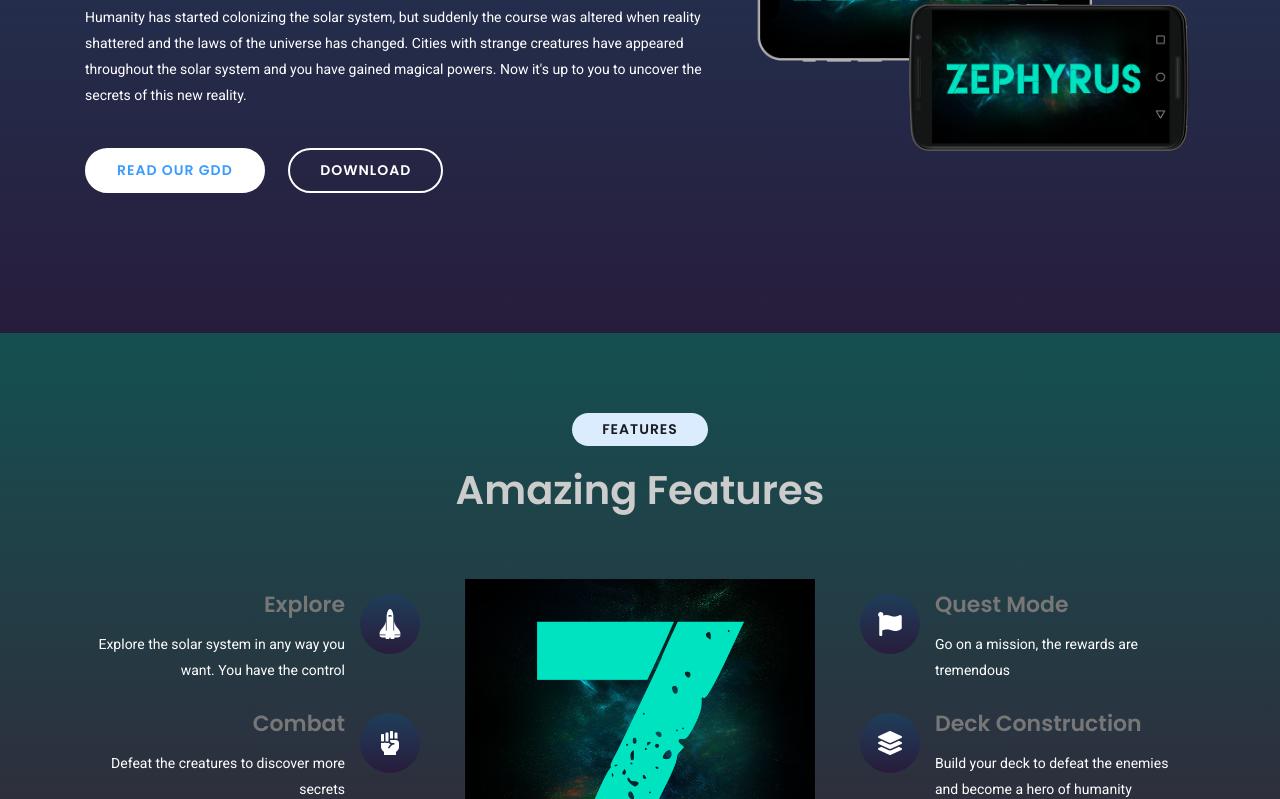
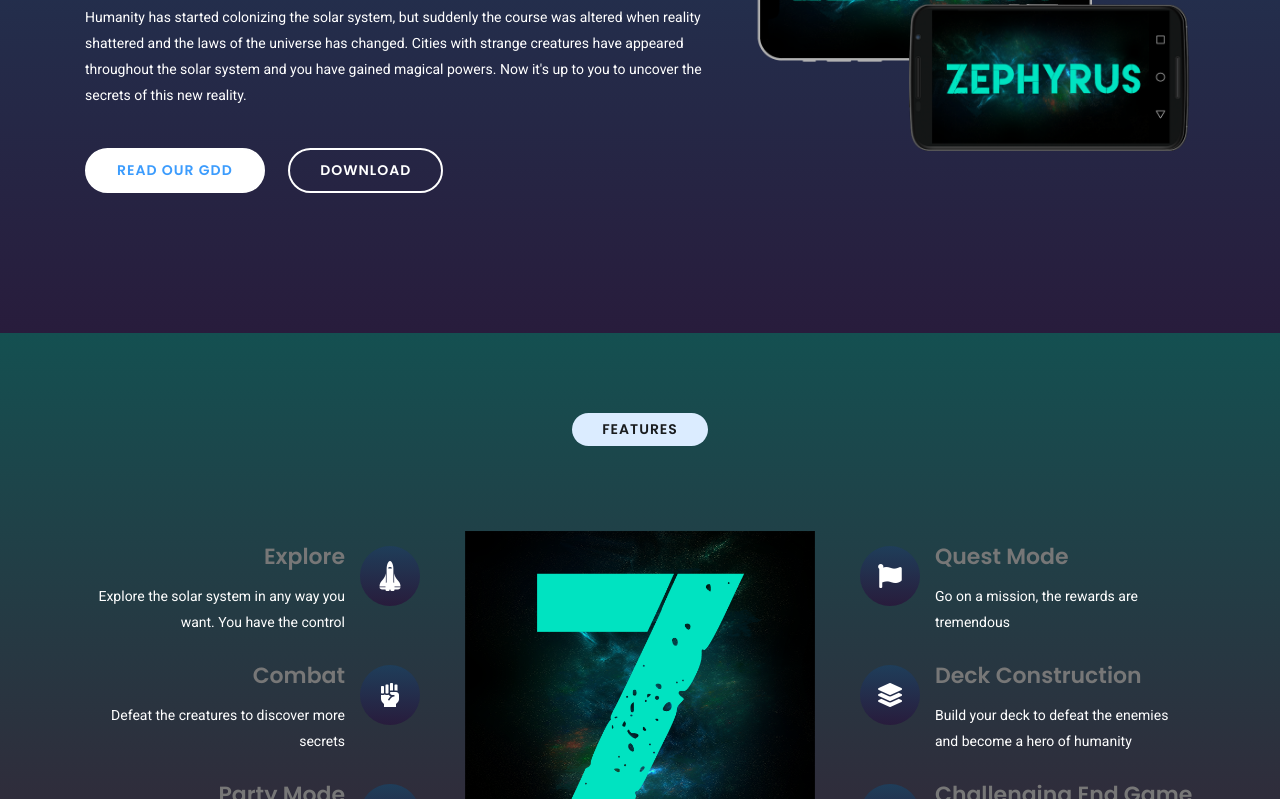
Before and after one commit to fnoren17/ZephyrusWeb, a plain HTML site: page index.html in a window 1280 px wide. Shown: the part 301-1100 px from the top of the page. Drawn offline with Linux system fonts and the light colour scheme; files whose address does not match are found by name.

Commit message:
Removed the features header

```diff
--- a/index.html
+++ b/index.html
@@ -87,7 +87,6 @@
       <div class="container">
         <div class="section-header">
           <p class="btn btn-subtitle wow fadeInDown" data-wow-delay="0.2s">features</p>
-          <h2 class= data-wow-delay="0.2s">Amazing Features</h2>
         </div>
         <div class="row">
           <div class="col-lg-4 col-md-12 col-xs-12">
```
